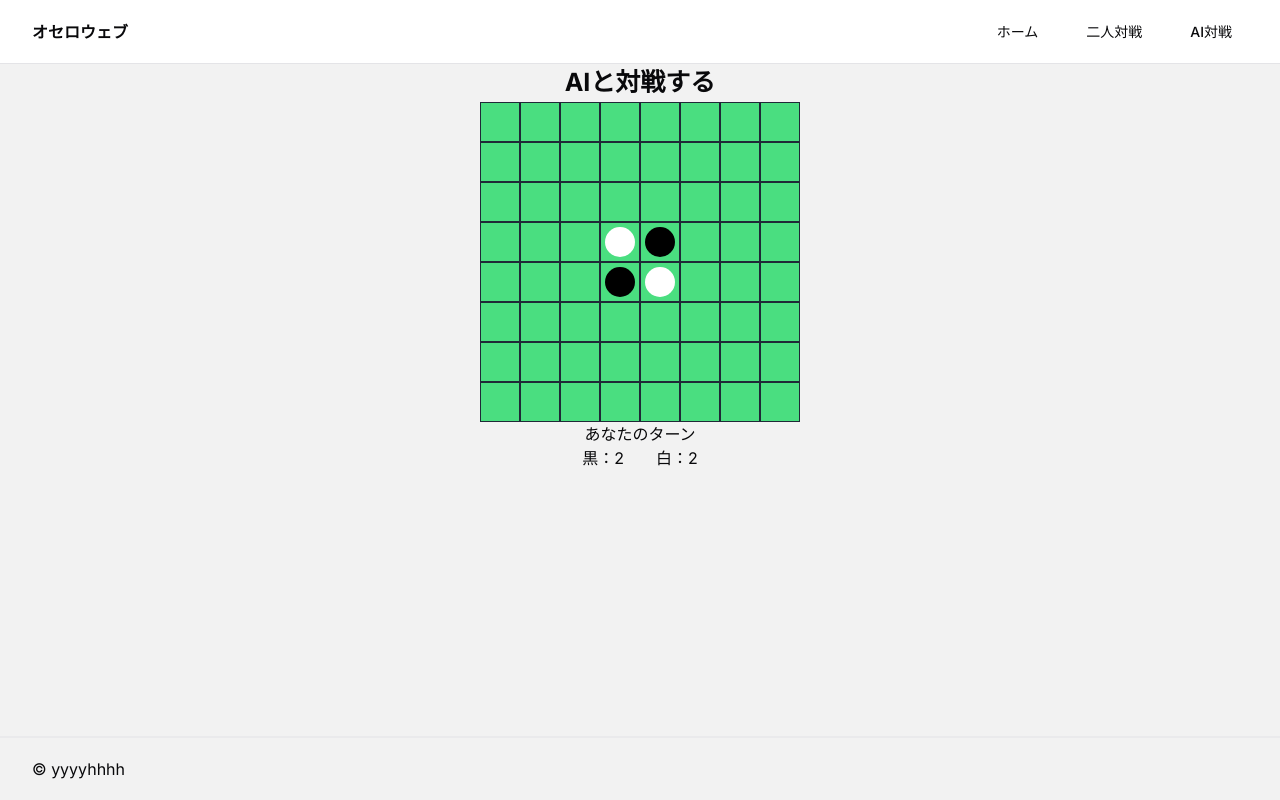
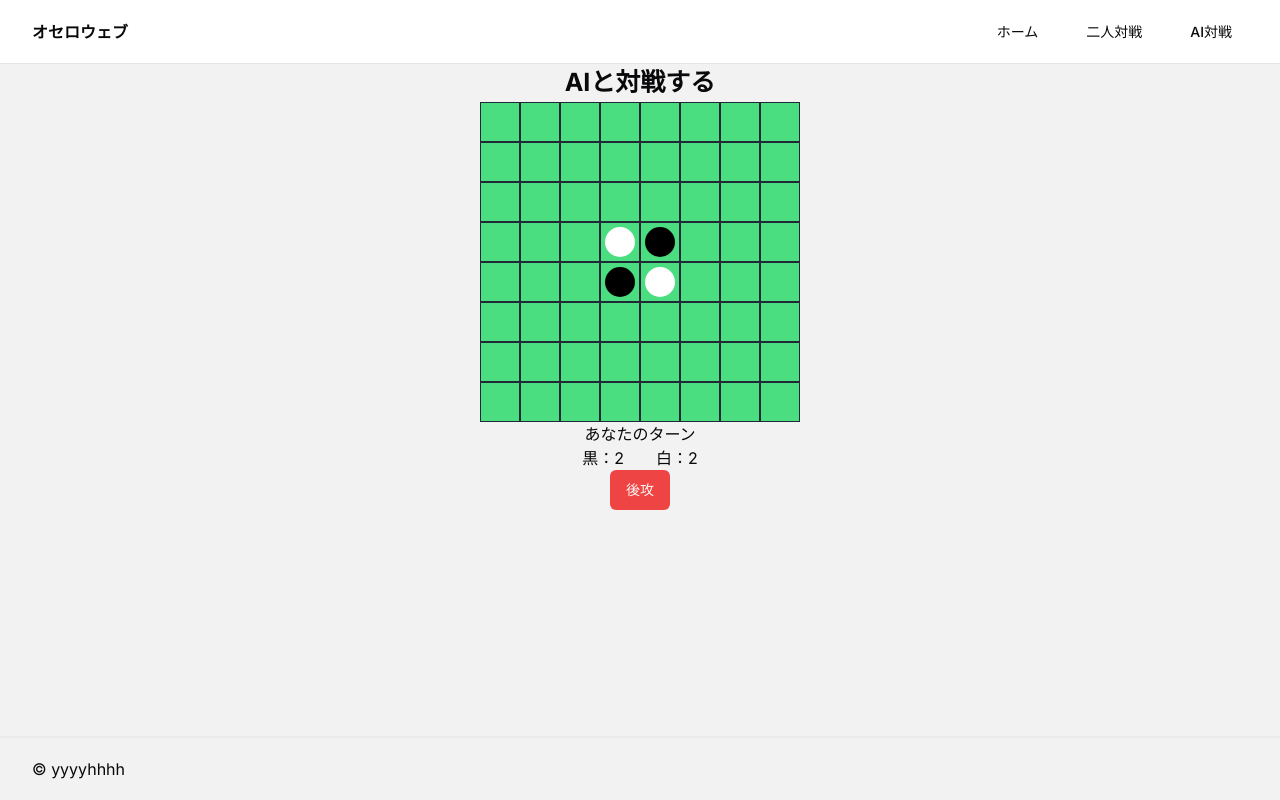
Before and after one commit to tztechno/othello_forked, a Next.js app: page /vsAI in a window 1280 px wide. Built offline with nearby package versions, Linux system fonts and the light colour scheme.

Commit message:
１６回目コミット

```diff
--- a/app/vsAI/page.tsx
+++ b/app/vsAI/page.tsx
@@ -2,7 +2,7 @@
 //import Image from "next/image";
 import Board from '@/components/Board';
 import WinnerAnnouncePop from '@/components/WinnerAnnouncePop';
-
+import { Button } from '@/components/ui/button';
 import { isPlacedCorner, listCanPutCell, listCanPutPlayerPerAI, minOpponentPut} from '@/utils/AILogic';
 import { BoardState, checkPut, checkPutRowCol, checkWinner, countPiece, initAI, initBoard, initPlayer, makeBoard, Player, Winner } from "@/utils/gameSetting";
 import { useEffect, useState } from 'react';
@@ -15,6 +15,9 @@ export default function VsAI() {
     const [playingPlayer, setPlayingPlayer] = useState<string>('あなた');
     const [message, setMessage] = useState<string>("");
     let playerTurn = true;
+    const [firstTurn, setFirstTurn] = useState<Boolean>(true);
+    //let advance = true;
+    //const [advance, setAdvance] = useState<Boolean>(true);
     //const [skip, setSkip] = useState<Boolean>(false);
 
     //let skip = false;
@@ -28,6 +31,8 @@ export default function VsAI() {
         //盤面変える
         if(playerTurn){
             const newBoard = makeBoard(board, col, row, player);
+            //if((firstTurn && advance) || !firstTurn){
+
                 if(checkPut(board, player)){
                     if(newBoard){
                         setBoard(newBoard);
@@ -48,6 +53,7 @@ export default function VsAI() {
                         setWinner(winner);
                     }
                 }
+            //}
             //AI
             if(!playerTurn){
                 if(newBoard ? checkPut(newBoard, AI) : checkPut(board, AI)){
@@ -155,6 +161,112 @@ export default function VsAI() {
             }
         }
     }
+    //先攻後攻のボタン処理関数
+    const advanceOnClick = () => {
+        if(checkPut(board, AI)){
+            //おけるところを配列に
+            const canPutAI = listCanPutCell(board, AI);
+            //仮置きしてプレイヤーが置けるところを配列に
+            const canPutPlayerPerAI = listCanPutPlayerPerAI(board, canPutAI, AI);
+            //どれだけ試合が進んでるかによってAIのアルゴリズムを変える。
+            const countPieces = countPiece(board);
+            if(countPieces.countBlack + countPieces.countWhite <= 48){
+                if(!isPlacedCorner(canPutPlayerPerAI)){
+                    //角に置かれない一手があるとき
+                    //角に置く
+                    const cornerAIPut = new Array();
+                    for(let i = 0; i < canPutAI.length; i++){
+                        if(canPutAI[i] === 0
+                            || canPutAI[i] === 7
+                            || canPutAI[i] === 56
+                            || canPutAI[i] === 63){
+                            cornerAIPut.push(canPutAI[i]);
+                        }
+                    }
+                    if(cornerAIPut.length > 0){
+                        console.log(cornerAIPut);
+                        makeBoardAfterAI(cornerAIPut, board);
+                    }else{
+                        //角に置かれてしまう一手を置けるところから削除する
+                        for(let i = 0; i < canPutPlayerPerAI.length; i++){
+                            for(let j = 0; j < canPutPlayerPerAI[i].length; j++){
+                                if(canPutPlayerPerAI[i][j] === 0
+                                        || canPutPlayerPerAI[i][j] === 7
+                                        || canPutPlayerPerAI[i][j] === 56
+                                        || canPutPlayerPerAI[i][j] === 63){
+                                    canPutPlayerPerAI.splice(i, 1);
+                                    canPutAI.splice(i, 1);
+                                    i--;
+                                    break;
+                                }
+                            }
+                        }
+                        //角前に置かないようにする
+                        const canPutPlayerPerAI2 = canPutPlayerPerAI.map(canPutPlayer => [...canPutPlayer]);
+                        const canPutAI2 = canPutAI.map(cell => cell);
+                        for(let i = 0; i < canPutAI2.length; i++){
+                            if(canPutAI2[i] === 9
+                                || canPutAI2[i] === 14
+                                || canPutAI2[i] === 49
+                                || canPutAI2[i] === 54){
+                                canPutPlayerPerAI2.splice(i, 1);
+                                canPutAI2.splice(i, 1);
+                                i--;
+                            }
+                        }
+                        if(canPutAI2.length > 0){
+                            //最も相手の手数が少なくなる自分の手を配列に入れる
+                            const minOpponentAIPut = minOpponentPut(canPutPlayerPerAI2, canPutAI2);
+                            makeBoardAfterAI(minOpponentAIPut, board);
+                        }else{
+                            //最も相手の手数が少なくなる自分の手を配列に入れる
+                            const minOpponentAIPut = minOpponentPut(canPutPlayerPerAI, canPutAI);
+                            makeBoardAfterAI(minOpponentAIPut, board);
+                        }
+                    }
+
+                }else{
+                    //最も相手の手数が少なくなる自分の手を配列に入れる
+                    const minOpponentAIPut = minOpponentPut(canPutPlayerPerAI, canPutAI);
+                    makeBoardAfterAI(minOpponentAIPut, board);
+                }
+            }else{
+                //多く取るようにする
+                const AICounts = new Array(canPutAI.length);
+                for(let i = 0; i < canPutAI.length; i++){
+                    const putAIBoard = makeBoard(board, Math.trunc(canPutAI[i] % 8), Math.trunc(canPutAI[i] / 8), AI);
+                    if(putAIBoard){
+                        const countPieces = countPiece(putAIBoard);
+                        AICounts[i] = countPieces.countWhite;
+                    }
+                }
+                let maxAICount = AICounts[0];
+                let maxAICountIndex = 0;
+                //最大値を探す
+                for(let i = 1; i < AICounts.length; i++){
+                    if(AICounts[i] > maxAICount){
+                        maxAICount = AICounts[i];
+                        maxAICountIndex = i;
+                    }
+                }
+                //最大値を持つAIが置けるところを配列に
+                const maxAIPut = new Array();
+                for(let i = 0; i < canPutAI.length; i++){
+                    if(maxAICount === AICounts[i]){
+                        maxAIPut.push(canPutAI[i]);
+                    }
+                }
+                makeBoardAfterAI(maxAIPut, board);
+            }
+        }else{
+            playerTurn = true;
+            const winner = checkWinner(board);
+            if(winner){
+                setWinner(winner);
+            }
+        }
+        setFirstTurn(false);
+    }
     //AIの一手を反映させる関数
     const makeBoardAfterAI = (canPutAI: number[], newBoard: BoardState | null) => {
         const AIPut = canPutAI[Math.trunc(Math.random() * canPutAI.length)];
@@ -190,6 +302,10 @@ export default function VsAI() {
             <Board board={board} onCellClick={cellClick}/>
             {!winner && <p>{playingPlayer}のターン</p>}
             {!winner && <p>黒：{countPiece(board).countBlack}　　白：{countPiece(board).countWhite}</p>}
+            {firstTurn && <Button variant="destructive" asChild onClick={advanceOnClick}>
+                <p>後攻</p>
+            </Button>}
+
             <p>{message}</p>
             {winner && <WinnerAnnouncePop winner={winner} onDismiss={handleWinnerDismiss} />}
         </div>
```
Lines whose indentation alone changed are shown as unchanged.
